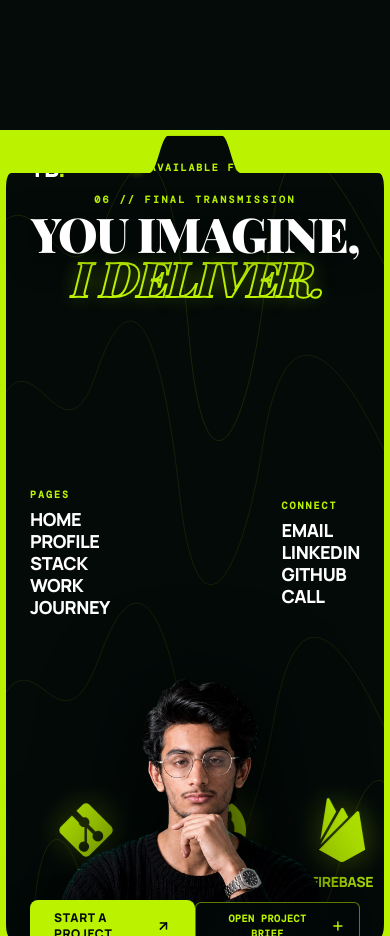
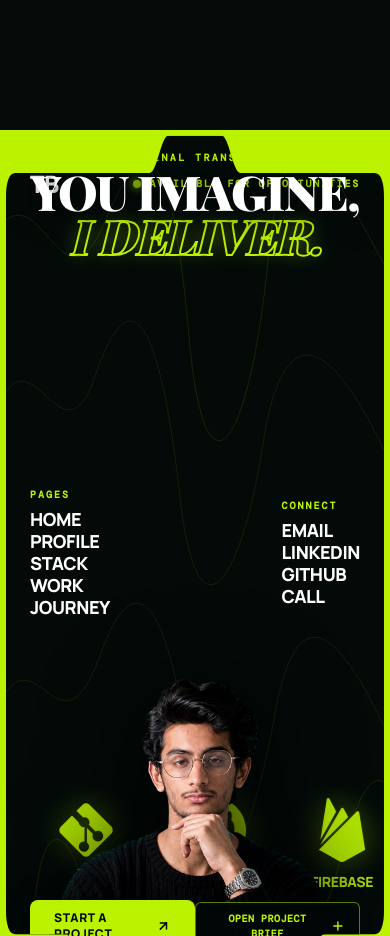
Before and after one commit to raisatabassumkabir/PORTFOLIO.OS, a Next.js app: page / in a window 390 px wide. Shown: the part 8720-9656 px from the top of the page. Built offline with nearby package versions, Linux system fonts and the light colour scheme; no server answers; the database is empty; a web font is replaced by a local one.

Commit message:
fix(contact): fix TB monogram & status clipping and smooth bottom tab geometry

```diff
--- a/src/components/sections/06-contact/ContactSection.tsx
+++ b/src/components/sections/06-contact/ContactSection.tsx
@@ -67,21 +67,21 @@ export function ContactSection({ data }: ContactSectionProps) {
         </svg>
 
         {/* Top Header Bar inside Dark Card */}
-        <div className="relative z-20 w-full pt-4 sm:pt-6 px-6 sm:px-10 flex items-center justify-between">
+        <div className="absolute top-0 left-0 right-0 z-20 pt-8 sm:pt-9 md:pt-10 px-6 sm:px-10 flex items-center justify-between pointer-events-none">
           {/* Top-Left Brand Monogram */}
-          <div className="font-heading font-black text-2xl sm:text-3xl text-white tracking-tight select-none">
+          <div className="font-heading font-black text-2xl sm:text-3xl text-white tracking-tight select-none pointer-events-auto">
             TB<span className="text-[#bbf200]">.</span>
           </div>
 
           {/* Top-Right Availability Status */}
-          <div className="flex items-center gap-2 font-mono text-[10px] sm:text-[11px] font-bold tracking-[0.18em] text-[#bbf200] uppercase select-none">
+          <div className="flex items-center gap-2 font-mono text-[10px] sm:text-[11px] font-bold tracking-[0.18em] text-[#bbf200] uppercase select-none pointer-events-auto">
             <span className="w-2 h-2 rounded-full bg-[#bbf200] shadow-[0_0_8px_#bbf200] animate-pulse" />
             <span>AVAILABLE FOR OPPORTUNITIES</span>
           </div>
         </div>
 
         {/* Headline in Top-Center (Signature sign removed) */}
-        <div className="relative z-20 flex flex-col items-center text-center mt-2 sm:mt-3 px-4">
+        <div className="relative z-20 flex flex-col items-center text-center pt-3.5 sm:pt-4 md:pt-5 px-4">
           <p className="font-mono text-[10px] sm:text-xs font-bold text-[#bbf200] tracking-[0.24em] uppercase mb-1 sm:mb-2">
             06 // FINAL TRANSMISSION
           </p>
--- a/src/components/sections/06-contact/CyberLimeFrame.tsx
+++ b/src/components/sections/06-contact/CyberLimeFrame.tsx
@@ -19,7 +19,7 @@ export function CyberLimeFrame({
       <svg className="absolute w-0 h-0 pointer-events-none" aria-hidden="true">
         <defs>
           <clipPath id="contact-capsule-notch" clipPathUnits="objectBoundingBox">
-            <path d="M 0.015 0.045 Q 0 0.045 0 0.065 L 0 0.945 Q 0 0.965 0.015 0.965 L 0.155 0.965 C 0.17 0.965 0.175 0.986 0.19 0.986 L 0.81 0.986 C 0.825 0.986 0.83 0.965 0.845 0.965 L 0.985 0.965 Q 1 0.965 1 0.945 L 1 0.065 Q 1 0.045 0.985 0.045 L 0.62 0.045 C 0.6 0.045 0.59 0 0.57 0 L 0.43 0 C 0.41 0 0.4 0.045 0.38 0.045 Z" />
+            <path d="M 0.025 0.045 Q 0 0.045 0 0.075 L 0 0.93 Q 0 0.96 0.025 0.96 L 0.16 0.96 C 0.175 0.96 0.18 0.986 0.195 0.986 L 0.805 0.986 C 0.82 0.986 0.825 0.96 0.84 0.96 L 0.975 0.96 Q 1 0.96 1 0.93 L 1 0.075 Q 1 0.045 0.975 0.045 L 0.62 0.045 C 0.6 0.045 0.59 0 0.57 0 L 0.43 0 C 0.41 0 0.4 0.045 0.38 0.045 Z" />
           </clipPath>
         </defs>
       </svg>
@@ -59,14 +59,14 @@ export function CyberLimeFrame({
       </div>
 
       {/* Left Bottom Tab: Copyright Text inside lime cutout */}
-      <div className="absolute bottom-1 sm:bottom-1.5 left-3 sm:left-4 md:left-5 z-20 pointer-events-auto">
+      <div className="absolute bottom-2 sm:bottom-2.5 left-5 sm:left-7 md:left-8 z-20 pointer-events-auto">
         <p className="font-mono text-[9px] sm:text-[10px] md:text-[11px] font-bold text-[#020807] tracking-wider m-0 select-none">
           {copyright}
         </p>
       </div>
 
       {/* Right Bottom Tab: LET'S BUILD Action Link inside lime cutout */}
-      <div className="absolute bottom-1 sm:bottom-1.5 right-3 sm:right-4 md:right-5 z-20 pointer-events-auto">
+      <div className="absolute bottom-2 sm:bottom-2.5 right-5 sm:right-7 md:right-8 z-20 pointer-events-auto">
         <a
           href="mailto:info.talhabadar@gmail.com"
           className="group hover:opacity-80 transition-opacity inline-flex items-center gap-1 font-mono text-[10px] sm:text-[11px] md:text-[12px] font-black text-[#020807] uppercase tracking-wider select-none"
```
